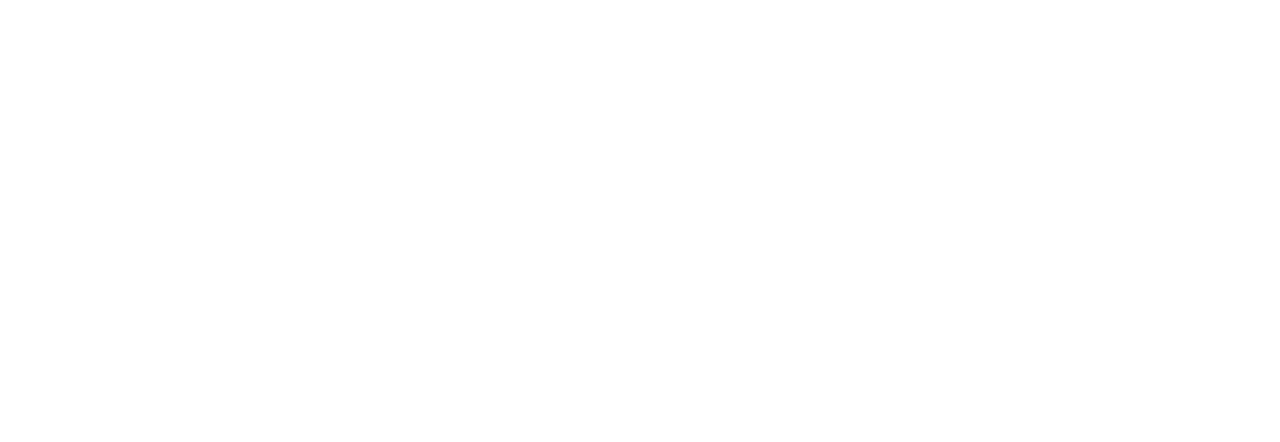
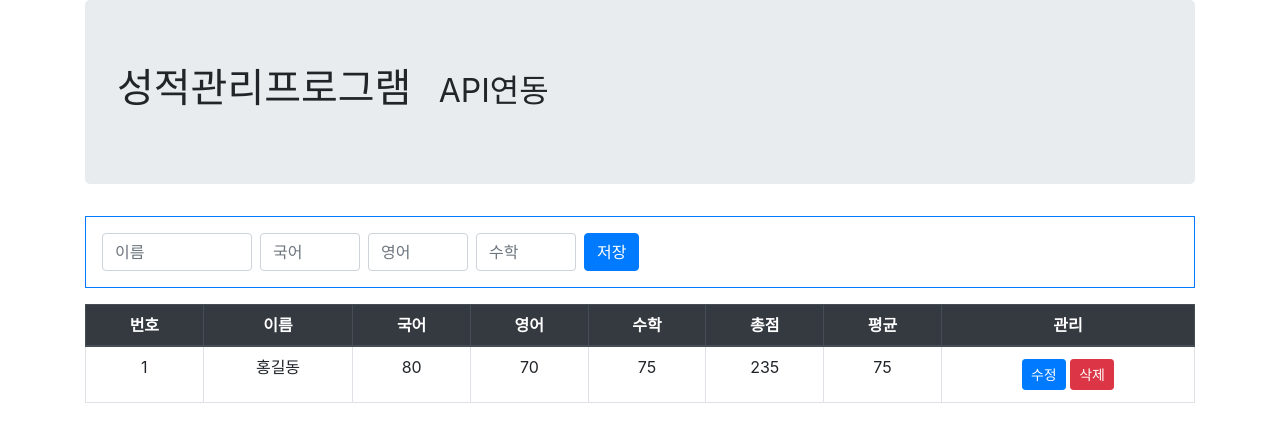
Before and after one commit to booldook/2020-ay-score, a plain HTML site: page index.html in a window 1280 px wide. Drawn offline with Linux system fonts and the light colour scheme; no server answers.

Commit message:
ajax 구현 시작

```diff
--- a/css/index.css
+++ b/css/index.css
@@ -5,7 +5,8 @@
 
 
 /* Main */
-
+.main-wrap input[name="stdname"] {width: 150px;}
+.main-wrap input[type="number"] {width: 100px;}
 
 /* Footer */
 
--- a/index.html
+++ b/index.html
@@ -18,9 +18,56 @@
 </head>
 <body>
 	<!-- Header -->
-	<header class="header"></header>
+	<header class="header container">
+		<div class="jumbotron">
+			<h1>
+				성적관리프로그램
+				<small class="ml-3">API연동</small>
+			</h1>
+		</div>
+	</header>
 	<!-- Main -->
-	<main class="main-wrap"></main>
+	<main class="main-wrap container">
+		<div class="p-3 border border-primary">
+			<form action="//webmir.co.kr/score/php/score_in.php" method="post" name="scoreForm" class="form-inline">
+				<input type="hidden" name="user" value="booldook">
+				<input type="text" name="stdname" class="form-control mr-2" placeholder="이름">
+				<input type="number" name="kor" class="form-control mr-2" placeholder="국어">
+				<input type="number" name="eng" class="form-control mr-2" placeholder="영어">
+				<input type="number" name="math" class="form-control mr-2" placeholder="수학">
+				<button class="btn btn-primary">저장</button>
+			</form>
+		</div>
+		<table class="score-tb table table-bordered my-3 text-center">
+			<thead class="thead-dark">
+				<tr>
+					<th>번호</th>
+					<th>이름</th>
+					<th>국어</th>
+					<th>영어</th>
+					<th>수학</th>
+					<th>총점</th>
+					<th>평균</th>
+					<th>관리</th>
+				</tr>
+			</thead>
+			<tbody>
+				<tr>
+					<td>1</td>
+					<td>홍길동</td>
+					<td>80</td>
+					<td>70</td>
+					<td>75</td>
+					<td>235</td>
+					<td>75</td>
+					<td>
+						<button class="btn btn-primary btn-sm">수정</button>
+						<button class="btn btn-danger btn-sm">삭제</button>
+					</td>
+				</tr>
+			</tbody>
+		</table>
+	</main>
 	<!--  -->
 	<!-- Footer -->
 	<footer class="footer"></footer>
--- a/js/index.js
+++ b/js/index.js
@@ -1 +1,24 @@
-new WOW({offset: 200}).init();
+/*********** 컨트롤러 ***********/
+function init() {
+	$.ajax({
+		url: "http://webmir.co.kr/score/php/score_li.php",
+		success: getScore,
+		error: err
+	});
+}
+
+function getScore(res) {
+
+}
+
+function err(xhr) {
+
+}
+
+
+
+
+
+
+/*********** 프로그램 시작 ***********/
+init();
```
